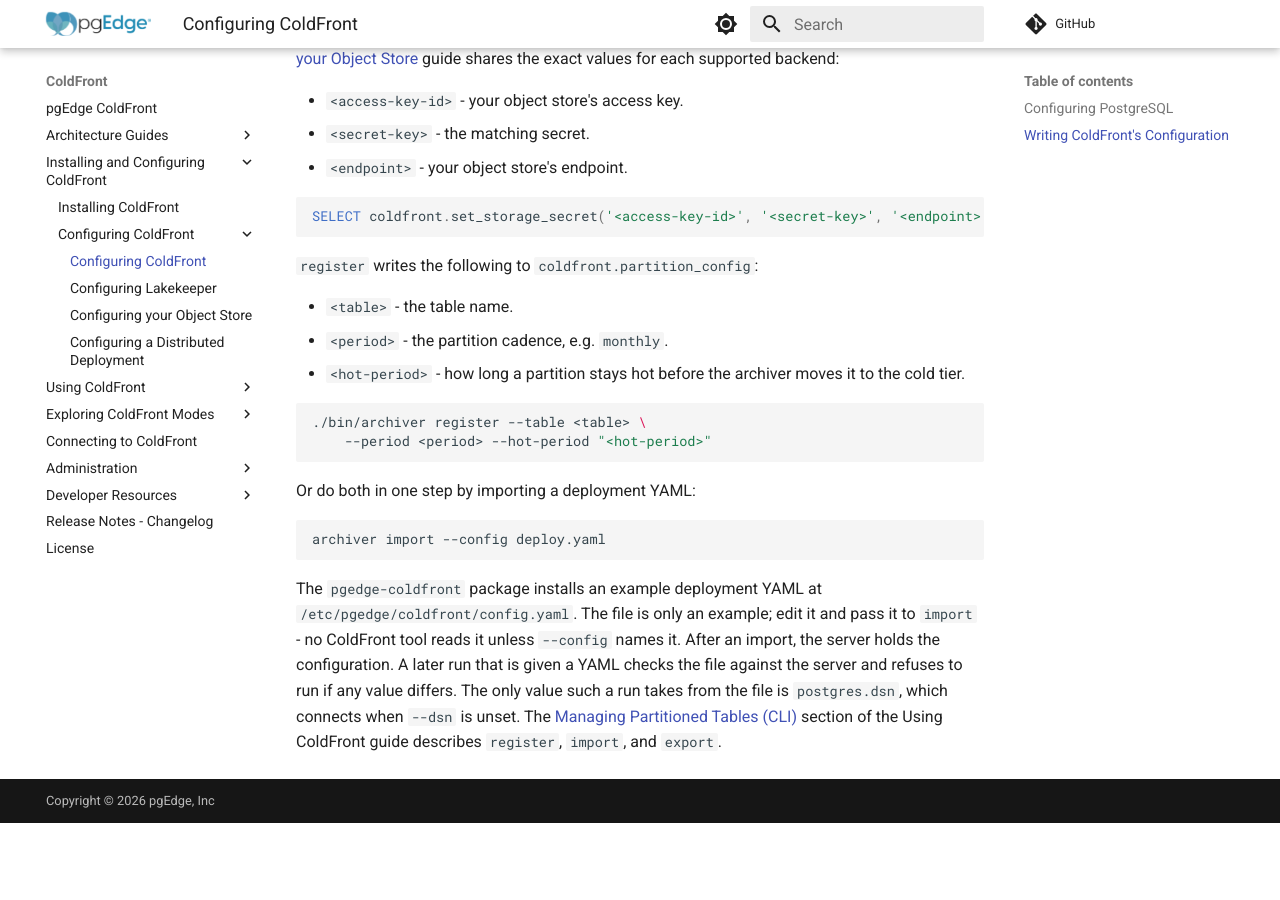
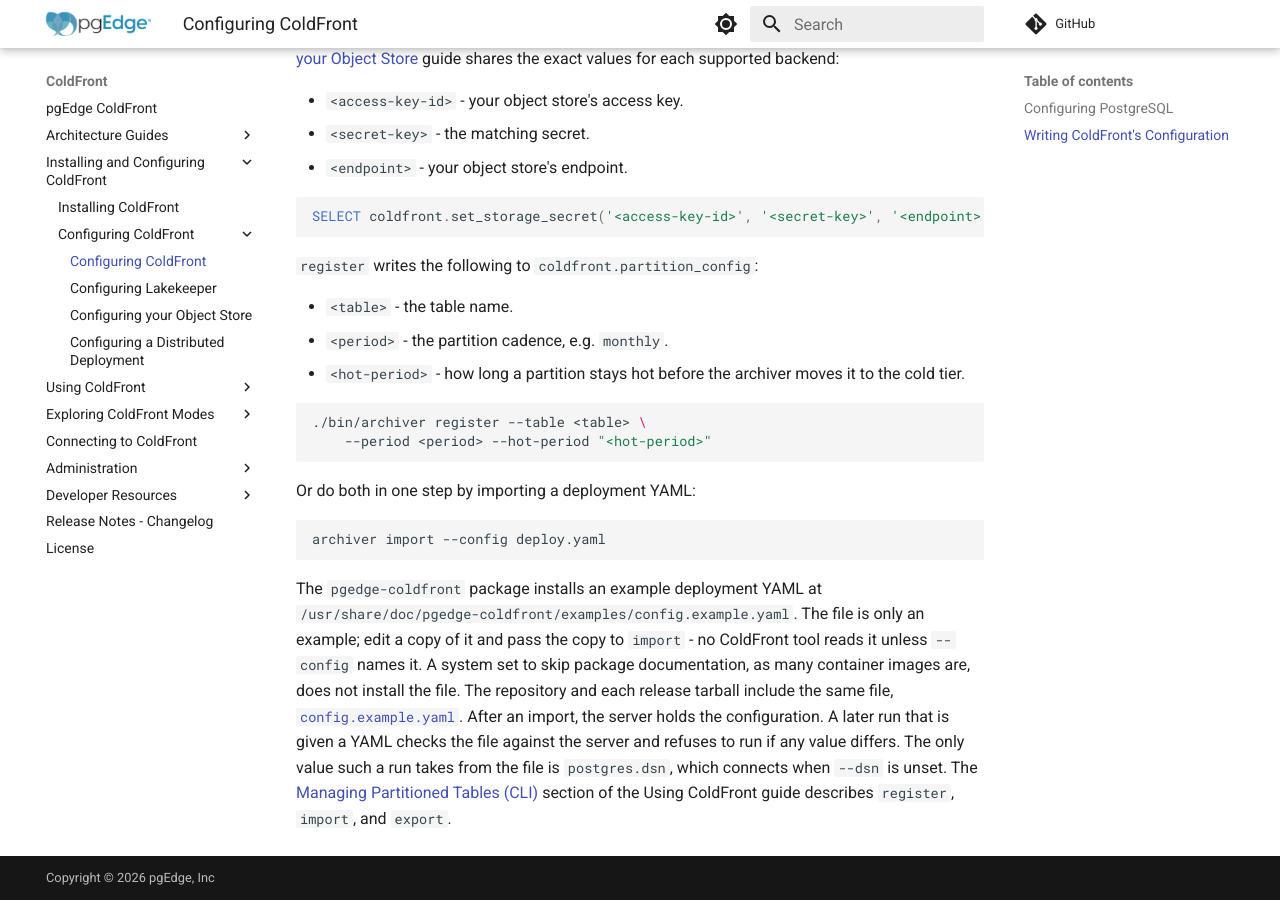
Before and after one commit to pgEdge/coldfront, an MkDocs documentation site: the page built from docs/configuration.md, in a window 1280 px wide and 900 px high, scrolled down 2269 px. Built offline with MkDocs 1.6.1 and Material for MkDocs 9.7.7, drawn with Linux system fonts in a browser that asks for light colours; comment, search, counter and statistics services are not loaded; before the commit the page ends 3092 px from its top, so only the background shows below that.

Commit message:
fix: ship the example deployment YAML under /usr/share/doc instead of /etc

````diff
--- a/docs/configuration.md
+++ b/docs/configuration.md
@@ -107,8 +107,12 @@ archiver import --config deploy.yaml
 ```
 
 The `pgedge-coldfront` package installs an example deployment YAML at
-`/etc/pgedge/coldfront/config.yaml`. The file is only an example; edit it and pass it to `import` - no
-ColdFront tool reads it unless `--config` names it.
+`/usr/share/doc/pgedge-coldfront/examples/config.example.yaml`. The file is
+only an example; edit a copy of it and pass the copy to `import` - no ColdFront
+tool reads it unless `--config` names it. A system set to skip package
+documentation, as many container images are, does not install the file. The
+repository and each release tarball include the same file,
+[`config.example.yaml`](https://github.com/pgEdge/ColdFront/blob/main/config.example.yaml).
 After an import, the server holds the configuration. A later run that is given
 a YAML checks the file against the server and refuses to run if any value
 differs. The only value such a run takes from the file is `postgres.dsn`, which
````
Also changed, not shown: docs/changelog.md (+3 -0 lines), 5 other files.
